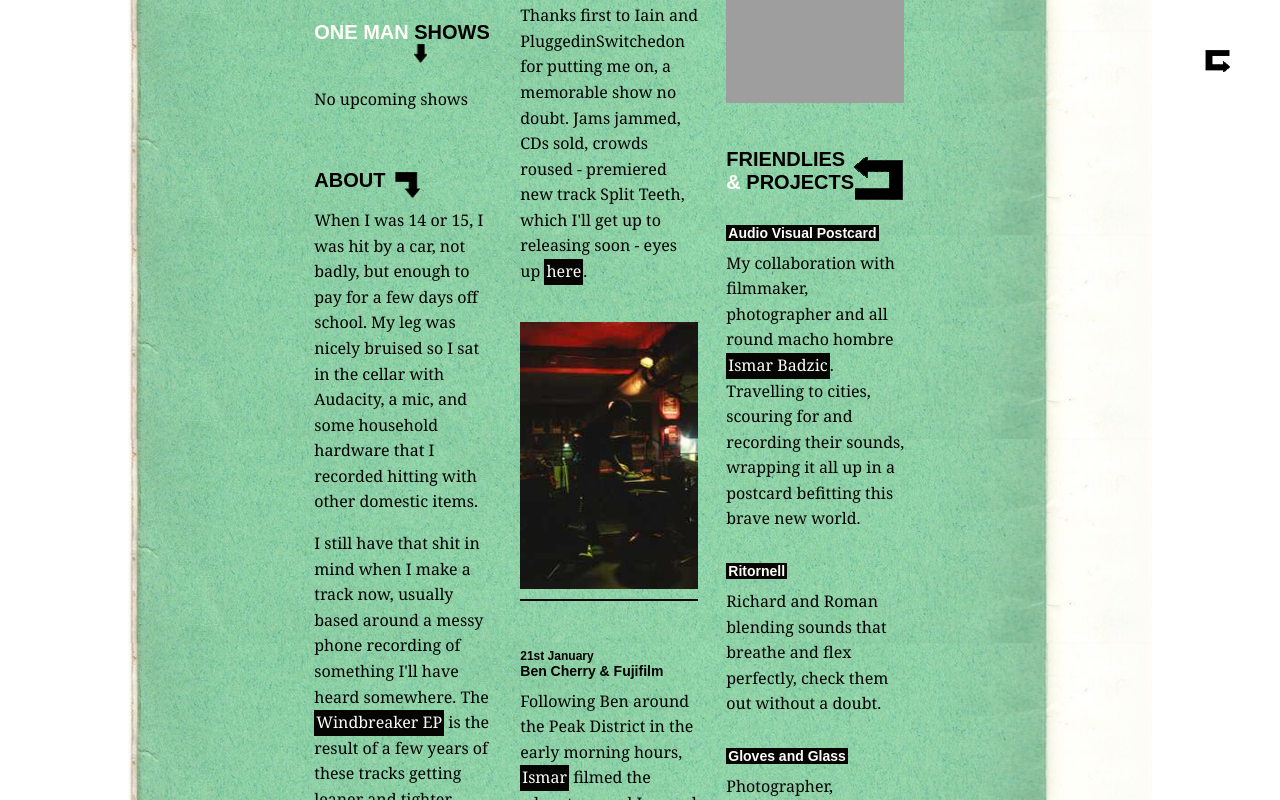
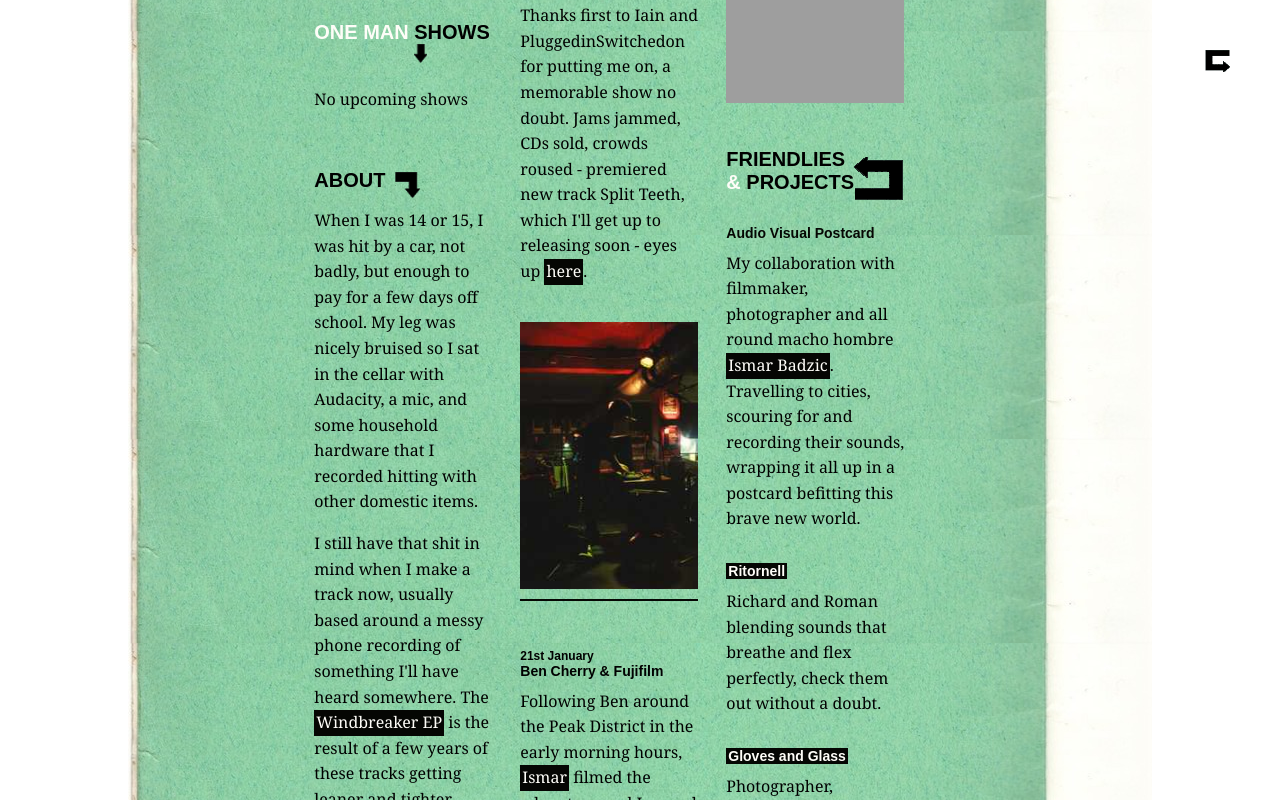
Before and after one commit to samhanlan/music-website, a website built with webpack: page src/page-freedom-and-such/freedom-and-such.html in a window 1280 px wide. Shown: the top 800 px of the page. Built offline with nearby package versions, Linux system fonts and the light colour scheme; grey boxes are pictures that could not be loaded.

Commit message:
remove avp link - until fixed

```diff
--- a/src/page-freedom-and-such/freedom-and-such.html
+++ b/src/page-freedom-and-such/freedom-and-such.html
@@ -93,9 +93,7 @@
                         <h2>FRIENDLIES <span class="light-text">&amp;</span> PROJECTS</h2>
                         <span class="arrow arrow-right-down-right"></span>
                     </div>
-                    <a href="http://www.avpostcard.com" target="_blank">
-                        <h4 class="friends-entry-title flashy-link">Audio Visual Postcard</h4>
-                    </a>
+                    <h4 class="friends-entry-title">Audio Visual Postcard</h4>
                     <p>My collaboration with filmmaker, photographer and all round macho hombre <a href="http://www.glovesandglass.com/" class="flashy-link">Ismar Badzic</a>. Travelling to cities, scouring for and recording their sounds, wrapping it all up in a postcard befitting this brave new world.</p>
                     <a href="http://www.ritornell.at/" target="_blank">
                         <h4 class="friends-entry-title flashy-link">Ritornell</h4>
```
